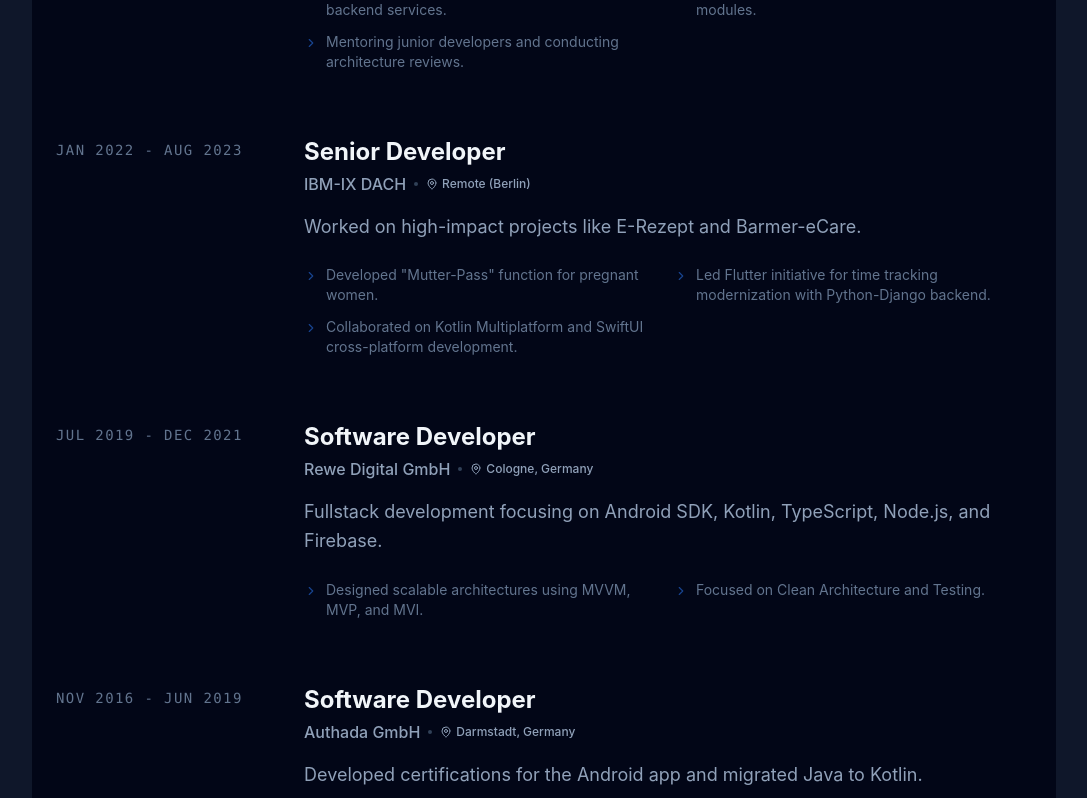
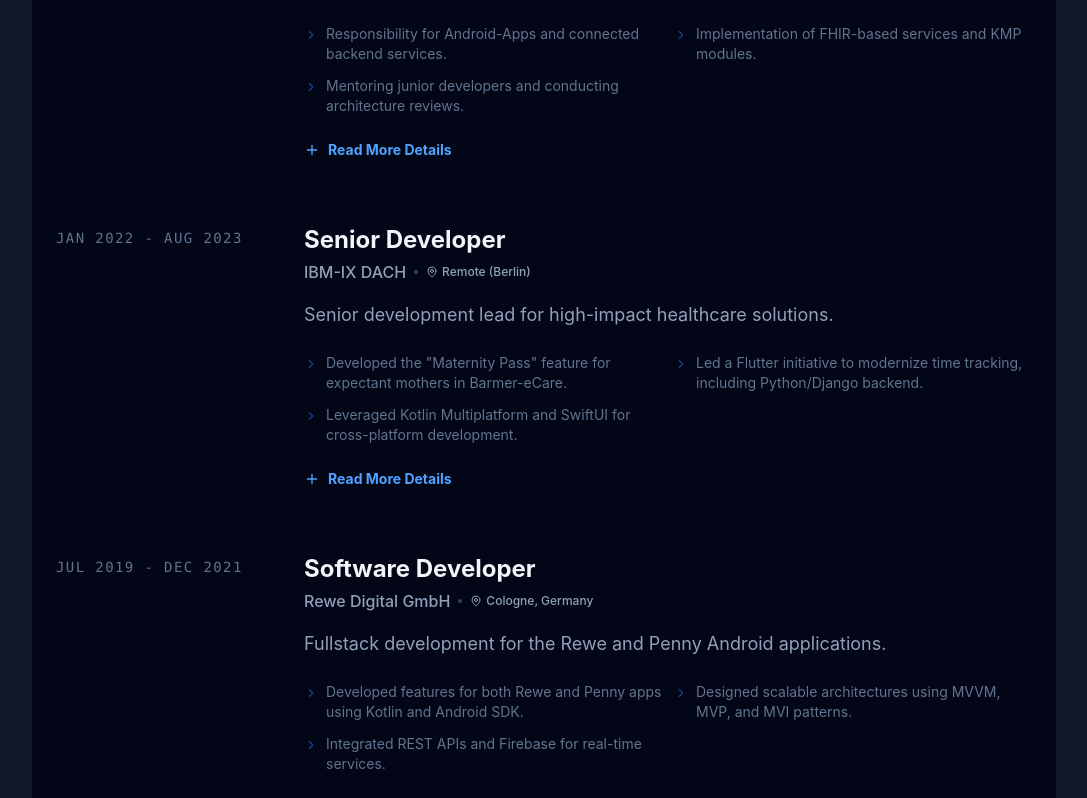
Before and after one commit to dineshvg/dineshvg.github.io, a React (Vite) app: page / in a window 1280 px wide. Shown: the part 1222-2020 px from the top of the page, without its empty margins (96-1183 px from the left). Built offline with nearby package versions, Linux system fonts and the light colour scheme.

Commit message:
Correct IBM/Rewe experience and add expandable details

```diff
--- a/src/App.tsx
+++ b/src/App.tsx
@@ -1,4 +1,4 @@
-import React from 'react';
+import React, { useState } from 'react';
 import {
   Globe,
   User,
@@ -10,12 +10,106 @@
   GraduationCap,
   Languages,
   ChevronRight,
-  Terminal
+  Terminal,
+  Plus,
+  Minus
 } from 'lucide-react';
-import { motion } from 'motion/react';
+import { motion, AnimatePresence } from 'motion/react';
+
+interface Experience {
+  company: string;
+  role: string;
+  period: string;
+  location: string;
+  description: string;
+  highlights: string[];
+  certificateUrl?: string;
+  details?: string[];
+}
+
+const ExperienceCard: React.FC<{ exp: Experience }> = ({ exp }) => {
+  const [isOpen, setIsOpen] = useState(false);
+
+  return (
+    <div className="grid md:grid-cols-4 gap-4 group">
+      <div className="text-slate-500 font-mono text-sm pt-1 uppercase tracking-widest">
+        {exp.period}
+      </div>
+      <div className="md:col-span-3">
+        <h4 className="text-2xl font-bold text-slate-100 group-hover:text-blue-400 transition-colors mb-1">
+          {exp.role}
+        </h4>
+        <div className="flex flex-wrap items-center gap-2 text-slate-400 font-medium mb-4">
+          <span>{exp.company}</span>
+          <span className="w-1 h-1 rounded-full bg-slate-700" />
+          <span className="flex items-center gap-1 text-xs"><MapPin size={12} /> {exp.location}</span>
+          {exp.certificateUrl && (
+            <>
+              <span className="w-1 h-1 rounded-full bg-slate-700" />
+              <a
+                href={exp.certificateUrl}
+                target="_blank"
+                rel="noopener noreferrer"
+                className="flex items-center gap-1 text-xs text-blue-400 hover:text-blue-300 transition-colors"
+              >
+                <ExternalLink size={12} /> View iSAQB Certificate
+              </a>
+            </>
+          )}
+        </div>
+        <p className="text-slate-400 mb-6 leading-relaxed text-lg">
+          {exp.description}
+        </p>
+
+        <div className="space-y-4">
+          <ul className="grid md:grid-cols-2 gap-3">
+            {exp.highlights.map((h, i) => (
+              <li key={i} className="flex items-start gap-2 text-slate-500 text-sm group-hover:text-slate-400 transition-colors">
+                <ChevronRight size={14} className="text-blue-500/50 shrink-0 mt-1" />
+                {h}
+              </li>
+            ))}
+          </ul>
+
+          {exp.details && (
+            <div className="pt-2">
+              <button
+                onClick={() => setIsOpen(!isOpen)}
+                className="flex items-center gap-2 text-sm font-bold text-blue-400 hover:text-blue-300 transition-colors group/btn"
+              >
+                {isOpen ? <Minus size={16} /> : <Plus size={16} />}
+                {isOpen ? 'Read Less' : 'Read More Details'}
+              </button>
+
+              <AnimatePresence>
+                {isOpen && (
+                  <motion.div
+                    initial={{ height: 0, opacity: 0 }}
+                    animate={{ height: 'auto', opacity: 1 }}
+                    exit={{ height: 0, opacity: 0 }}
+                    transition={{ duration: 0.3 }}
+                    className="overflow-hidden"
+                  >
+                    <ul className="mt-4 space-y-2 pl-4 border-l border-slate-800">
+                      {exp.details.map((detail, i) => (
+                        <li key={i} className="text-slate-500 text-sm leading-relaxed">
+                          • {detail}
+                        </li>
+                      ))}
+                    </ul>
+                  </motion.div>
+                )}
+              </AnimatePresence>
+            </div>
+          )}
+        </div>
+      </div>
+    </div>
+  );
+};
 
 const App: React.FC = () => {
-  const experiences = [
+  const experiences: Experience[] = [
     {
       company: 'Gematik GmbH',
       role: 'Software Architect',
@@ -28,7 +122,13 @@
         'Technical leadership for external projects and team consulting.',
         'Advanced CI/CD infrastructure with modular Gradle plugins.'
       ],
-      certificateUrl: 'https://www.credly.com/badges/7d95218f-8be4-455a-950c-c17663d5b9e9/linked_in_profile'
+      certificateUrl: 'https://www.credly.com/badges/7d95218f-8be4-455a-950c-c17663d5b9e9/linked_in_profile',
+      details: [
+        'Architected the E-Rezept Android-App (2M+ Downloads) and FHIR-VZD Backend Token-Service for Pharmacies.',
+        'Re-implemented FHIR parsing using Kotlinx Serialization and strongly typed Kotlin, migrating the app to a multi-module architecture.',
+        'Managed technical integration with external partners and improved App Rating from 2.0 to 4.2 through quality improvements.',
+        'Developed Demo-Mode module for Google Play Store releases.'
+      ]
     },
     {
       company: 'Gematik GmbH',
@@ -40,6 +140,10 @@
         'Responsibility for Android-Apps and connected backend services.',
         'Implementation of FHIR-based services and KMP modules.',
         'Mentoring junior developers and conducting architecture reviews.'
+      ],
+      details: [
+        'Evolved CI/CD infrastructure through modular Gradle plugins and shared pipelines across multiple products.',
+        'Acted as Team Lead, responsible for release cycles and presenting releases within the organization.'
       ]
     },
     {
@@ -47,11 +151,15 @@
       role: 'Senior Developer',
       period: 'Jan 2022 - Aug 2023',
       location: 'Remote (Berlin)',
-      description: 'Worked on high-impact projects like E-Rezept and Barmer-eCare.',
+      description: 'Senior development lead for high-impact healthcare solutions.',
       highlights: [
-        'Developed "Mutter-Pass" function for pregnant women.',
-        'Led Flutter initiative for time tracking modernization with Python-Django backend.',
-        'Collaborated on Kotlin Multiplatform and SwiftUI cross-platform development.'
+        'Developed the "Maternity Pass" feature for expectant mothers in Barmer-eCare.',
+        'Led a Flutter initiative to modernize time tracking, including Python/Django backend.',
+        'Leveraged Kotlin Multiplatform and SwiftUI for cross-platform development.'
+      ],
+      details: [
+        'Collaborated closely with iOS engineers to ensure feature parity using KMP.',
+        'Architected and implemented complex UI components in Barmer-eCare ensuring accessibility and performance.'
       ]
     },
     {
@@ -59,10 +167,16 @@
       role: 'Software Developer',
       period: 'Jul 2019 - Dec 2021',
       location: 'Cologne, Germany',
-      description: 'Fullstack development focusing on Android SDK, Kotlin, TypeScript, Node.js, and Firebase.',
+      description: 'Fullstack development for the Rewe and Penny Android applications.',
       highlights: [
-        'Designed scalable architectures using MVVM, MVP, and MVI.',
-        'Focused on Clean Architecture and Testing.'
+        'Developed features for both Rewe and Penny apps using Kotlin and Android SDK.',
+        'Designed scalable architectures using MVVM, MVP, and MVI patterns.',
+        'Integrated REST APIs and Firebase for real-time services.'
+      ],
+      details: [
+        'Worked on core features of the Rewe and Penny loyalty programs.',
+        'Applied Clean Architecture principles to decouple business logic from UI.',
+        'Improved app stability through rigorous testing and CI/CD integration.'
       ]
     },
     {
@@ -73,7 +187,8 @@
       description: 'Developed certifications for the Android app and migrated Java to Kotlin.',
       highlights: [
         'Applied Clean Code and MVP principles.',
-        'Migrated legacy codebases to modern standards.'
+        'Migrated legacy codebases to modern standards.',
+        'Developed security-critical authentication features.'
       ]
     }
   ];
@@ -163,43 +278,7 @@
           </div>
           <div className="space-y-16">
             {experiences.map((exp, idx) => (
-              <div key={idx} className="grid md:grid-cols-4 gap-4 group">
-                <div className="text-slate-500 font-mono text-sm pt-1 uppercase tracking-widest">
-                  {exp.period}
-                </div>
-                <div className="md:col-span-3">
-                  <h4 className="text-2xl font-bold text-slate-100 group-hover:text-blue-400 transition-colors mb-1">{exp.role}</h4>
-                  <div className="flex items-center gap-2 text-slate-400 font-medium mb-4">
-                    <span>{exp.company}</span>
-                    <span className="w-1 h-1 rounded-full bg-slate-700" />
-                    <span className="flex items-center gap-1 text-xs"><MapPin size={12} /> {exp.location}</span>
-                    {exp.certificateUrl && (
-                      <>
-                        <span className="w-1 h-1 rounded-full bg-slate-700" />
-                        <a
-                          href={exp.certificateUrl}
-                          target="_blank"
-                          rel="noopener noreferrer"
-                          className="flex items-center gap-1 text-xs text-blue-400 hover:text-blue-300 transition-colors"
-                        >
-                          <ExternalLink size={12} /> View iSAQB Certificate
-                        </a>
-                      </>
-                    )}
-                  </div>
-                  <p className="text-slate-400 mb-6 leading-relaxed text-lg">
-                    {exp.description}
-                  </p>
-                  <ul className="grid md:grid-cols-2 gap-3">
-                    {exp.highlights.map((h, i) => (
-                      <li key={i} className="flex items-start gap-2 text-slate-500 text-sm group-hover:text-slate-400 transition-colors">
-                        <ChevronRight size={14} className="text-blue-500/50 shrink-0 mt-1" />
-                        {h}
-                      </li>
-                    ))}
-                  </ul>
-                </div>
-              </div>
+              <ExperienceCard key={idx} exp={exp} />
             ))}
           </div>
         </motion.section>
```
Also changed, not shown: 2 other files (tests, documents, lock files or other folders).
